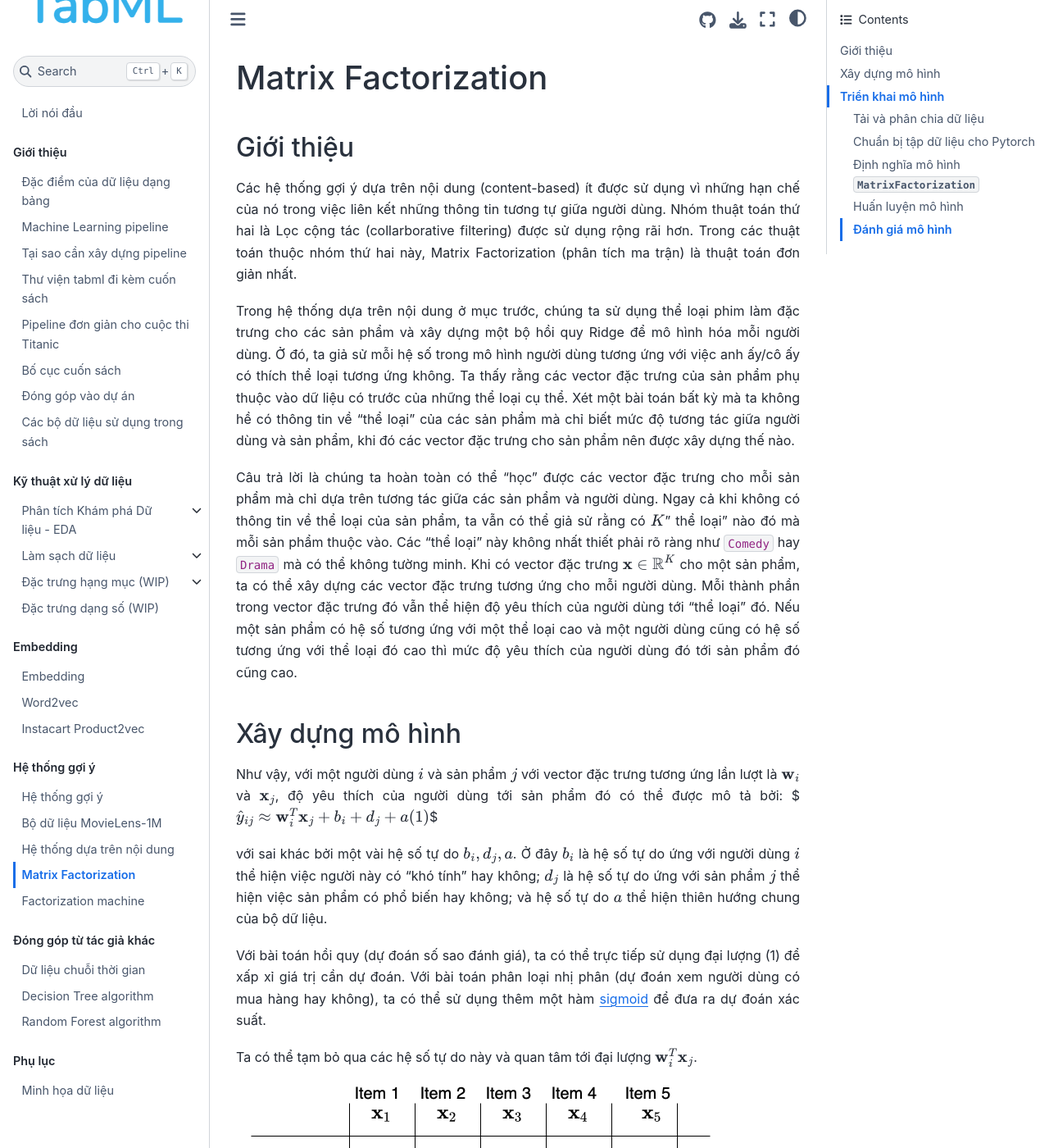
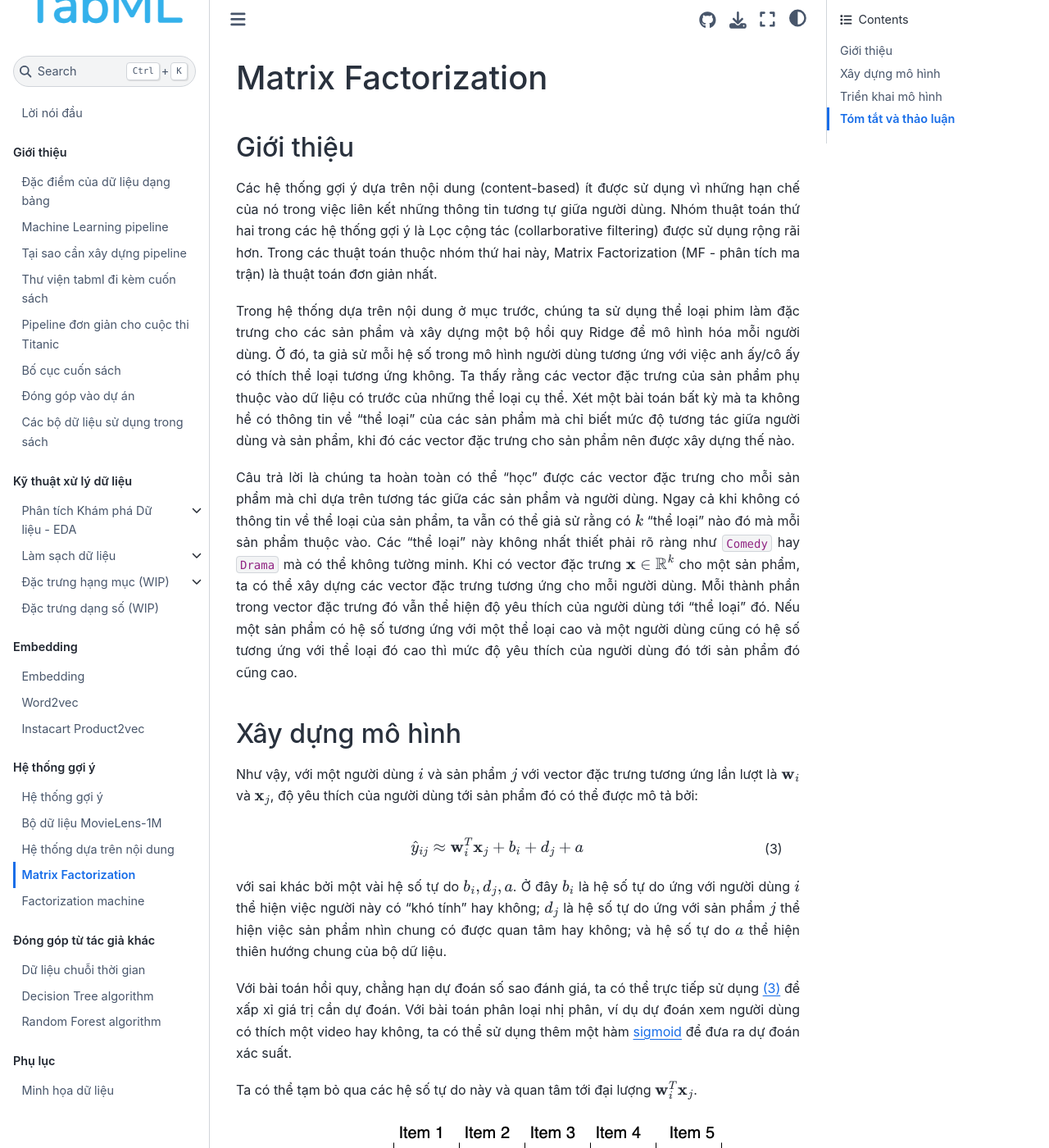
Before and after one commit to tiepvupsu/tabml_book, a Jupyter Book: the page built from book/ch_recommendation_system/matrix_factorization.md, in a window 1280 px wide and 1400 px high. Shown: the whole window at 82% size. Built offline with Jupyter Book 1.0.4 settings and Sphinx 7.4.7 and the Sphinx Book theme 1.1.4, drawn with Linux system fonts in a browser that asks for light colours; comment, search, counter and statistics services are not loaded; some of the changed text lies outside the part shown.

Commit message:
revise matrix factorization

````diff
--- a/book/ch_recommendation_system/matrix_factorization.md
+++ b/book/ch_recommendation_system/matrix_factorization.md
@@ -15,53 +15,57 @@
 
 ## Giới thiệu
 
-Các hệ thống gợi ý dựa trên nội dung (content-based) ít được sử dụng vì những hạn chế của nó trong việc liên kết những thông tin tương tự giữa người dùng. Nhóm thuật toán thứ hai là Lọc cộng tác (collarborative filtering) được sử dụng rộng rãi hơn. Trong các thuật toán thuộc nhóm thứ hai này, Matrix Factorization (phân tích ma trận) là thuật toán đơn giản nhất.
+Các hệ thống gợi ý dựa trên nội dung (content-based) ít được sử dụng vì những hạn chế của nó trong việc liên kết những thông tin tương tự giữa người dùng. Nhóm thuật toán thứ hai trong các hệ thống gợi ý là Lọc cộng tác (collarborative filtering) được sử dụng rộng rãi hơn. Trong các thuật toán thuộc nhóm thứ hai này, Matrix Factorization (MF - phân tích ma trận) là thuật toán đơn giản nhất.
 
 Trong hệ thống dựa trên nội dung ở mục trước, chúng ta sử dụng thể loại phim làm đặc trưng cho các sản phẩm và xây dựng một bộ hồi quy Ridge để mô hình hóa mỗi người dùng. Ở đó, ta giả sử mỗi hệ số trong mô hình người dùng tương ứng với việc anh ấy/cô ấy có thích thể loại tương ứng không. Ta thấy rằng các vector đặc trưng của sản phẩm phụ thuộc vào dữ liệu có trước của những thể loại cụ thể. Xét một bài toán bất kỳ mà ta không hề có thông tin về "thể loại" của các sản phẩm mà chỉ biết mức độ tương tác giữa người dùng và sản phẩm, khi đó các vector đặc trưng cho sản phẩm nên được xây dựng thế nào.
 
-Câu trả lời là chúng ta hoàn toàn có thể "học" được các vector đặc trưng cho mỗi sản phẩm mà chỉ dựa trên tương tác giữa các sản phẩm và người dùng. Ngay cả khi không có thông tin về thể loại của sản phẩm, ta vẫn có thể giả sử rằng có $K$" thể loại" nào đó mà mỗi sản phẩm thuộc vào. Các "thể loại" này không nhất thiết phải rõ ràng như `Comedy` hay `Drama` mà có thể không tường minh. Khi có vector đặc trưng $\mathbf{x} \in \mathbb{R}^K$ cho một sản phẩm, ta có thể xây dựng các vector đặc trưng tương ứng cho mỗi người dùng. Mỗi thành phần trong vector đặc trưng đó vẫn thể hiện độ yêu thích của người dùng tới "thể loại" đó. Nếu một sản phẩm có hệ số tương ứng với một thể loại cao và một người dùng cũng có hệ số tương ứng với thể loại đó cao thì mức độ yêu thích của người dùng đó tới sản phẩm đó cũng cao.
+Câu trả lời là chúng ta hoàn toàn có thể "học" được các vector đặc trưng cho mỗi sản phẩm mà chỉ dựa trên tương tác giữa các sản phẩm và người dùng. Ngay cả khi không có thông tin về thể loại của sản phẩm, ta vẫn có thể giả sử rằng có $k$ "thể loại" nào đó mà mỗi sản phẩm thuộc vào. Các "thể loại" này không nhất thiết phải rõ ràng như `Comedy` hay `Drama` mà có thể không tường minh. Khi có vector đặc trưng $\mathbf{x} \in \mathbb{R}^k$ cho một sản phẩm, ta có thể xây dựng các vector đặc trưng tương ứng cho mỗi người dùng. Mỗi thành phần trong vector đặc trưng đó vẫn thể hiện độ yêu thích của người dùng tới "thể loại" đó. Nếu một sản phẩm có hệ số tương ứng với một thể loại cao và một người dùng cũng có hệ số tương ứng với thể loại đó cao thì mức độ yêu thích của người dùng đó tới sản phẩm đó cũng cao.
 
 
 
 ## Xây dựng mô hình
 
 Như vậy, với một người dùng $i$ và sản phẩm $j$ với vector đặc trưng tương ứng lần lượt là $\mathbf{w}_i$ và $\mathbf{x}_j$, độ yêu thích của người dùng tới sản phẩm đó có thể được mô tả bởi:
+
 $$
-\hat{y}_{ij} \approx \mathbf{w}_i^T \mathbf{x}_j + b_i + d_j + a      (1)
-$$
+\hat{y}_{ij} \approx \mathbf{w}_i^T \mathbf{x}_j + b_i + d_j + a
+$$(eq_mf)
 
-với sai khác bởi một vài hệ số tự do $b_i, d_j, a$. Ở đây $b_i$ là hệ số tự do ứng với người dùng $i$ thể hiện việc người này có "khó tính" hay không; $d_j$ là hệ số tự do ứng với sản phẩm $j$ thể hiện việc sản phẩm có phổ biến hay không; và hệ số tự do $a$ thể hiện thiên hướng chung của bộ dữ liệu.
+với sai khác bởi một vài hệ số tự do $b_i, d_j, a$. Ở đây $b_i$ là hệ số tự do ứng với người dùng $i$ thể hiện việc người này có "khó tính" hay không; $d_j$ là hệ số tự do ứng với sản phẩm $j$ thể hiện việc sản phẩm nhìn chung có được quan tâm hay không; và hệ số tự do $a$ thể hiện thiên hướng chung của bộ dữ liệu.
 
-Với bài toán hồi quy (dự đoán số sao đánh giá), ta có thể trực tiếp sử dụng đại lượng (1) để xấp xỉ giá trị cần dự đoán. Với bài toán phân loại nhị phân (dự đoán xem người dùng có mua hàng hay không), ta có thể sử dụng thêm một hàm [sigmoid](https://machinelearningcoban.com/2017/01/27/logisticregression/#sigmoid-function) để đưa ra dự đoán xác suất.
+Với bài toán hồi quy, chẳng hạn dự đoán số sao đánh giá, ta có thể trực tiếp sử dụng {eq}`eq_mf` để xấp xỉ giá trị cần dự đoán. Với bài toán phân loại nhị phân, ví dụ dự đoán xem người dùng có thích một video hay không, ta có thể sử dụng thêm một hàm [sigmoid](https://machinelearningcoban.com/2017/01/27/logisticregression/#sigmoid-function) để đưa ra dự đoán xác suất.
 
 Ta có thể tạm bỏ qua các hệ số tự do này và quan tâm tới đại lượng $\mathbf{w}_i^T \mathbf{x}_j$.
 
 
-![](imgs/utility_matrix.png)
+```{figure} imgs/utility_matrix.png
+---
+name: img_utility_matrix_with_weight
+---
+Ma trận utility
+```
 
 +++
 
-Giả sử có $N$ người dùng và $M$ sản phẩm. Đặt $\mathbf{W} \in \mathbb{R}^{K\times N}$ và $\mathbf{X} \in \mathbb{R}^{K \times M}$ lần lượt là ma trận đặc trưng của người dùng và sản phẩm. Khi đó, ma trận utility $\mathbf{Y} \in \mathbb{R}^{M\times N}$ có thể được xấp xỉ bởi:
+Giả sử có $N$ người dùng và $M$ sản phẩm. Đặt $\mathbf{W} \in \mathbb{R}^{K\times N}$ và $\mathbf{X} \in \mathbb{R}^{K \times M}$ lần lượt là ma trận đặc trưng của người dùng và sản phẩm (Xem {ref}`img_utility_matrix_with_weight`). Khi đó, ma trận utility $\mathbf{Y} \in \mathbb{R}^{M\times N}$ có thể được xấp xỉ bởi:
+
 $$
 \mathbf{Y} \approx \mathbf{W}^T\mathbf{X}
 $$
 
-Việc xấp xỉ ma trận Utility bởi tích của hai ma trận $\mathbf{W}$ và $\mathbf{X}$ còn được gọi là Matrix Factorization (phân tích ma trận). Kích thước của đặc trưng, $K$, thường là một số nhỏ hơn số lượng người dùng và sản phẩm rất nhiều để giảm lượng tính toán và bộ nhớ. Ngoài ra, việc chọn $K$ nhỏ cũng giúp tránh overfitting.
+Việc xấp xỉ ma trận Utility bởi tích của hai ma trận $\mathbf{W}$ và $\mathbf{X}$ còn được gọi là Matrix Factorization (phân tích ma trận). Kích thước của đặc trưng, $k$, thường là một số nhỏ hơn số lượng người dùng và sản phẩm rất nhiều để giảm lượng tính toán và bộ nhớ. Ngoài ra, việc chọn $k$ nhỏ cũng giúp tránh overfitting.
 
 ### Hàm mất mát và Huấn luyện mô hình
 
-Mô hình phân tích ma trận này hoàn toàn có thể được tối ưu bằng Gradient Descent. Tại mỗi điểm dữ liệu $(i, j, y_{ij})$ tương ứng với (người dùng, sản phẩm, mức độ quan tâm), ta cần tính giá trị ước lượng $\hat{y}_{ij}$ như trong công thức (1) rồi xây dựng hàm mất mát cho điểm dự liệu này dựa trên giá trị thực tế $y_{ij}$ và giá trị dự đoán $\hat{y}_{ij}$. Tùy vào từng bài toán mà hàm mát có thể được xây dựng một cách khác nhau.
+Mô hình phân tích ma trận này hoàn toàn có thể được tối ưu bằng [Gradient Descent](https://machinelearningcoban.com/2017/01/12/gradientdescent/). Tại mỗi điểm dữ liệu $(i, j, y_{ij})$ tương ứng với (người dùng, sản phẩm, mức độ quan tâm), ta cần tính giá trị ước lượng $\hat{y}_{ij}$ như trong công thức {eq}`eq_mf` rồi xây dựng hàm mất mát cho điểm dữ liệu này dựa trên giá trị thực tế $y_{ij}$ và giá trị dự đoán $\hat{y}_{ij}$. Tùy vào từng bài toán mà hàm mát có thể được xây dựng một cách khác nhau.
 
 Với bài toán hồi quy, ta có thể sử dụng hàm mất mát đơn giản là bình phương sai số $(y_{ij} - \hat{y}_{ij})^2$.
 
 Với bài toán phân loại nhị phân, ta có thể đưa $\hat{y}_{ij}$ qua hàm sigmoid rồi sử dụng hàm mất mát tương tự như [hồi quy logistic](https://machinelearningcoban.com/2017/01/27/logisticregression/).
 
-Các vector $\mathbf{w}_i$ và $\mathbf{x}_j$ có thể được cập nhật dựa trên gradient của các hàm mất mát này. Chúng ta sẽ không đi sâu vào việc tính gradient mà nhường việc đó cho các thư viện deep learning (pytorch trong bài viết này).
+Các vector $\mathbf{w}_i$ và $\mathbf{x}_j$ có thể được cập nhật dựa trên gradient của các hàm mất mát này. Chúng ta sẽ không đi sâu vào việc tính gradient mà nhường việc đó cho các thư viện deep learning (trong cuốn sách này là pytorch).
 
 ## Triển khai mô hình
-
-+++
-
 Trong mục này, chúng ta tiếp tục lấy tập dữ liệu Movielens-1M làm ví dụ. Đây có thể coi là một bài toán hồi quy với hàm mất mát trung bình bình phương lỗi MSE.
 
 Trước tiên, ta khai báo các thư viện và đặt seed cho các thành phần ngẫu nhiên.
@@ -192,7 +199,9 @@
         batch_item_embs = self.item_embeddings(items)
 
         preds = torch.reshape(
-            torch.diag(torch.matmul(batch_user_embs, torch.transpose(batch_item_embs, 0, 1))),
+            torch.diag(
+                torch.matmul(batch_user_embs, torch.transpose(batch_item_embs, 0, 1))
+            ),
             (-1, 1),
         )
         # add bias
@@ -218,9 +227,9 @@
 tensorboard --logdir mf_tb_logs/ --port 6007
 ```
 
-TODO(hide cell)
+```{code-cell} ipython3
+:tags: [hide-cell]
 
-```{code-cell} ipython3
 %%add_to MatrixFactorization
 def validation_step(self, batch, batch_idx):
     users, items, rating = batch
@@ -286,3 +297,20 @@
 ```
 
 Kết quả thu được đã tốt hơn so với hệ thống dựa trên nội dung.
+
+## Tóm tắt và thảo luận
+
+* Matrix Factorization (MF) là một phương pháp xấp xỉ các giá trị đã biết trong ma trận utility bằng tích của hai ma trận có rank thấp khác. Hai ma trận thành phần này thể hiện các embedding ứng với người dùng và sản phẩm. Phương pháp này hoàn toàn bỏ qua những thông tin bên lề của người dùng và sản phẩm, nó chỉ quan tâm tới việc người dùng đã đánh giá sản phẩm như thế nào.
+
+* Ưu điểm:
+    * MF tương đối đơn giản và không cần kiến thức miền về mô hình hoạt động.
+    * MF có chi phí dự đoán thấp khi phép toán phức tạp nhất chỉ là tích vô hướng của hai vector.
+    * MF khai thác được sự tương tự giữa những người dùng và sản phẩm. Thật vậy, khi hai người dùng cùng có tương tác với một sản phẩm, việc cập nhật vector embedding cho sản phẩm đó sẽ dẫn đến việc các vector embedding của hai người dùng được điều chỉnh theo. Nói cách khác, hành vi của một người dùng lên một sản phẩm có thể ảnh hưởng tới kết quả hệ thống trả về với những người dùng khác hay sản phẩm khác.
+
+* Nhược điểm:
+    * Việc không sử dụng những thông tin bên lề sẽ ảnh hưởng tới kết chất lượng một cách đáng kể.
+    * Vì không sử dụng thông tin bên lề, MF sẽ không hoạt động tốt với những người dùng và sản phẩm chưa hề có tương tác nào. Tức là nó không giải quyết được bài toán khởi đầu lạnh (cold-start problem). Việc này có thể được hạn chế phần nào bằng cách gán embedding cho các sản phẩm mới/người dùng mới embedding trung bình của những sản phẩm/người dùng đã biết trong những nhóm tương tự.
+
+```{code-cell} ipython3
+
+```
````
Also changed, not shown: other parts of book/ch_recommendation_system/matrix_factorization.md (+7 -2 lines).
